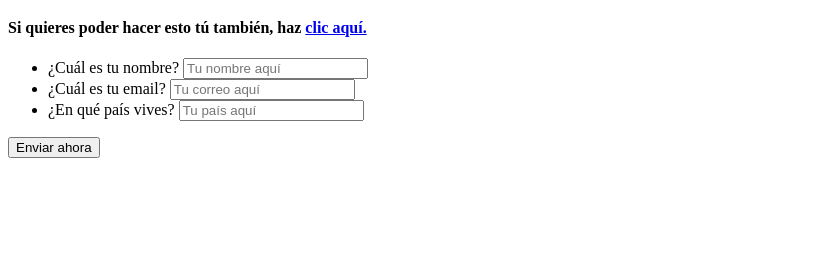
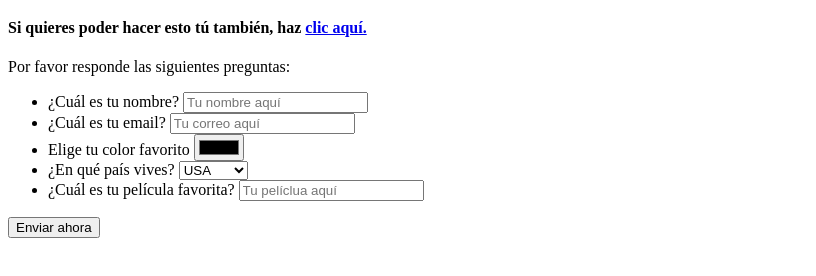
Before and after one commit to misael1005/HTMLCSS, a plain HTML site: page index.html in a window 1280 px wide. Shown: the part 62-338 px from the top of the page, without its empty margins (0-816 px from the left). Drawn offline with Linux system fonts and the light colour scheme.

Commit message:
Clase Select

```diff
--- a/index.html
+++ b/index.html
@@ -20,6 +20,7 @@
         </h4>
         <section>
             <article>
+                <p>Por favor responde las siguientes preguntas:</p>
                 <form action="">
                     <ul>
                         <li>
@@ -35,9 +36,47 @@
                             </label>
                         </li>
                         <li>
+                            <label for="color">
+                                <span>Elige tu color favorito</span>
+                                <input type="color" id="country" name="country" placeholder="Tu país aquí">
+                            </label>
+                        </li>
+                        <li>
                             <label for="country">
                                 <span>¿En qué país vives?</span>
-                                <input type="text" id="country" name="country" placeholder="Tu país aquí" autocomplete="country">
+                                <select name="country" id="country">
+                                    <option value="México">México</option>
+                                    <option value="USA" selected="selected">USA</option>
+                                    <option value="Canada">Canada</option>
+                                </select>
+                            </label>
+                        </li>
+                        <li>
+                            <label for="movie">
+                                <span>¿Cuál es tu película favorita?</span>
+                                <input list="movie" name="movie" placeholder="Tu pelíclua aquí" required>
+                                    <datalist id="movie">
+                                        <option value="Harry Potter y La Piedra Filosofal"></option>
+                                        <option value="Harry Potter y La Cámara Secreta"></option>
+                                        <option value="Harry Potter y El Prisionero de Askaban"></option>
+                                        <option value="Harry Potter y El Cáliz de Fuego"></option>
+                                        <option value="Harry Potter y La Orden del Fénix"></option>
+                                        <option value="Harry Potter y El Príncipe Mestizo"></option>
+                                        <option value="Harry Potter y Las Reliquias de la Muerte Parte 1"></option>
+                                        <option value="Harry Potter y Las Reliquias de la Muerte Parte 2"></option>
+                                        <option value="El Señor de Los Anillos: Las Comunida del Anillo"></option>
+                                        <option value="El Señor de Los Anillos: Las Dos Torres"></option>
+                                        <option value="El Señor de Los Anillos: El Retorno del Rey"></option>
+                                        <option value="Star Wars Episodio 1: La Amenaza Fantasma"></option>
+                                        <option value="Star Wars Episodio 2: La Guerra de los Clones"></option>
+                                        <option value="Star Wars Episodio 3: La Venganza de los Sith"></option>
+                                        <option value="Star Wars Episodio 4: Una Nueva Esperanza"></option>
+                                        <option value="Star Wars Episodio 5: El Imperio Contraataca"></option>
+                                        <option value="Star Wars Episodio 6: El Retorno del Jedi"></option>
+                                        <option value="Star Wars Episodio 7: El Despertar de la fuerza"></option>
+                                        <option value="Star Wars Episodio 8: Los Últimos Jedi"></option>
+                                        <option value="Star Wars Episodio 9: El Ascenso de Skywalker"></option>
+                                    </datalist>
                             </label>
                         </li>
                     </ul>
```
